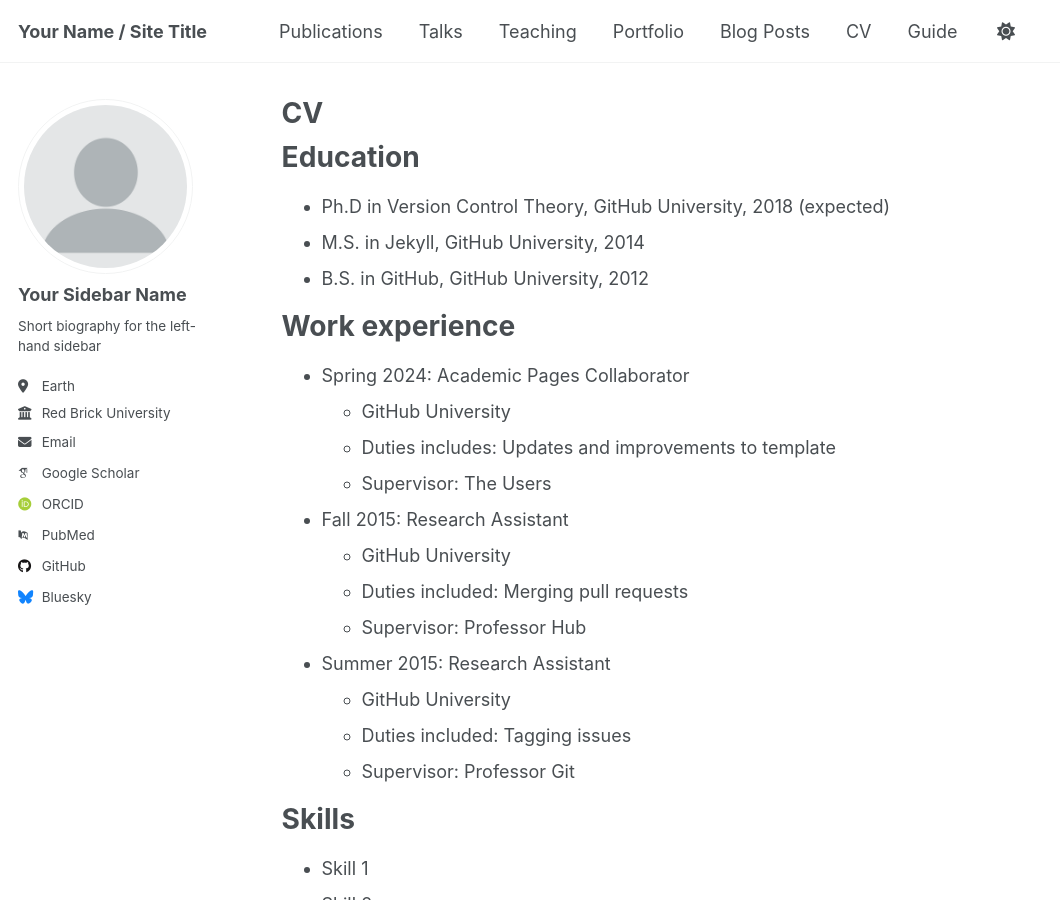
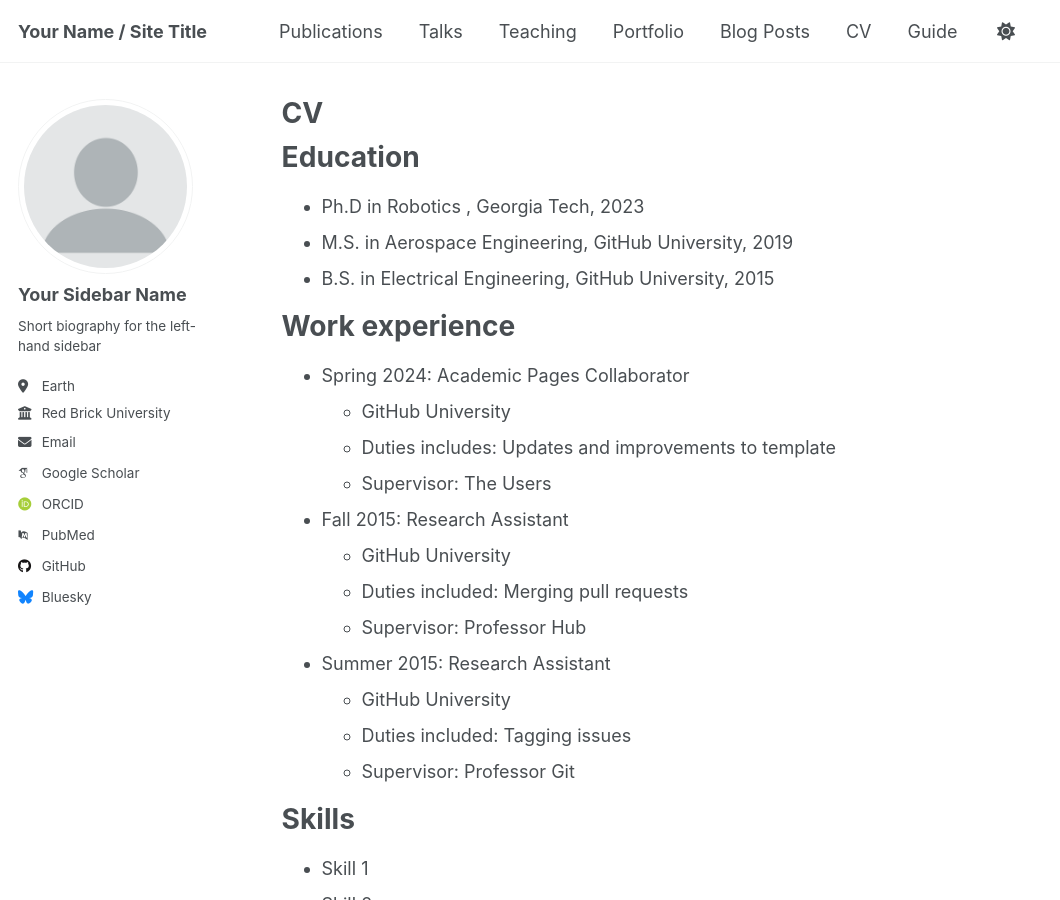
Before and after one commit to magalhaesw/jmagalhaes.github.io, a Jekyll site: the page built from _pages/cv.md, in a window 1280 px wide and 900 px high. Shown: the whole window, without its empty margins (0-1060 px from the left). Built offline with Jekyll 4.4.1, drawn with Linux system fonts in a browser that asks for light colours; some web fonts are replaced.

Commit message:
Update cv.md

```diff
--- a/_pages/cv.md
+++ b/_pages/cv.md
@@ -11,9 +11,9 @@ redirect_from:
 
 Education
 ======
-* Ph.D in Version Control Theory, GitHub University, 2018 (expected)
-* M.S. in Jekyll, GitHub University, 2014
-* B.S. in GitHub, GitHub University, 2012
+* Ph.D in Robotics , Georgia Tech, 2023
+* M.S. in Aerospace Engineering, GitHub University, 2019
+* B.S. in Electrical Engineering, GitHub University, 2015
 
 Work experience
 ======
```
